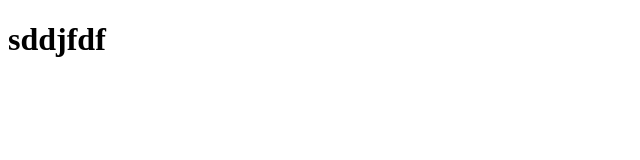
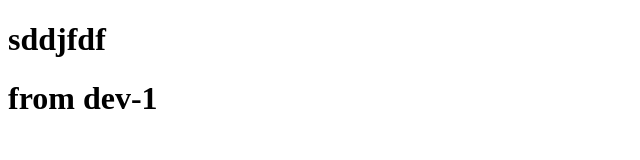
Before and after one commit to myself-Fahim/test-git, a plain HTML site: page index.html in a window 1280 px wide. Shown: the whole page, without its empty margins (0-640 px from the left). Drawn offline with Linux system fonts and the light colour scheme.

Commit message:
commit from dev-1

```diff
--- a/index.html
+++ b/index.html
@@ -8,6 +8,7 @@
 <body>
 
 <h1>sddjfdf</h1>
+<h1>from dev-1</h1>
 
 </body>
 </html>
```
